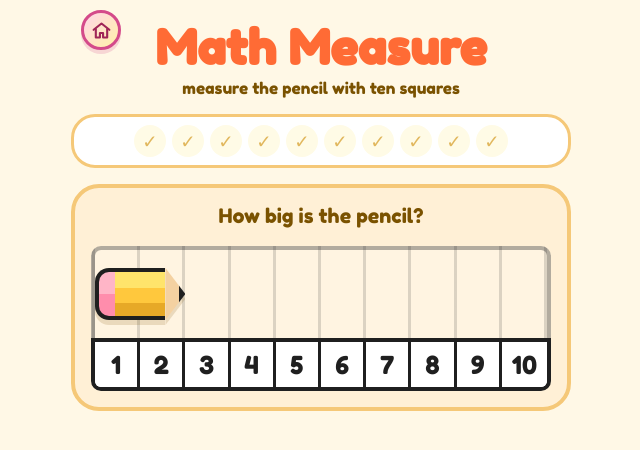
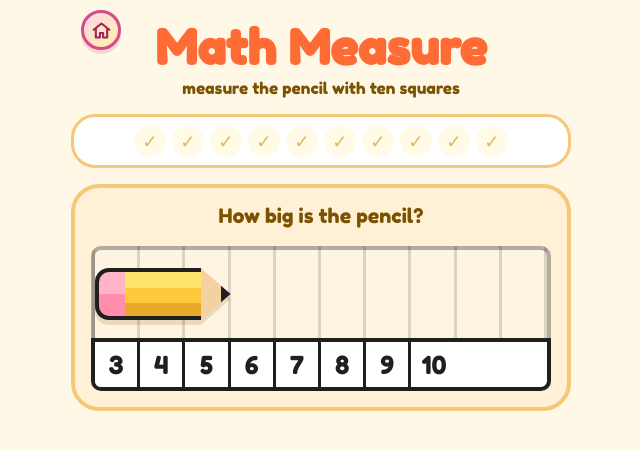
Before and after one commit to intrvertmichael/learning-games, a Next.js app: page /games/math-measure in a window 1280 px wide. Shown: the top 450 px of the page, without its empty margins (319-959 px from the left). Built offline with nearby package versions, Linux system fonts and the light colour scheme.

Commit message:
pencil always bigger than 3

```diff
--- a/components/MathMeasureGame.jsx
+++ b/components/MathMeasureGame.jsx
@@ -7,8 +7,12 @@ import GameShell from "./GameShell"
 import RoundTracker from "./RoundTracker"
 
 const TOTAL_ROUNDS = 10
+const MIN_SIZE = 3
 const MAX_SIZE = 10
-const CHOICES = Array.from({ length: MAX_SIZE }, (_, index) => index + 1)
+const CHOICES = Array.from(
+  { length: MAX_SIZE - MIN_SIZE + 1 },
+  (_, index) => index + MIN_SIZE,
+)
 
 function randomSize(previousSize = null) {
   const choices = CHOICES.filter(choice => choice !== previousSize)
```
